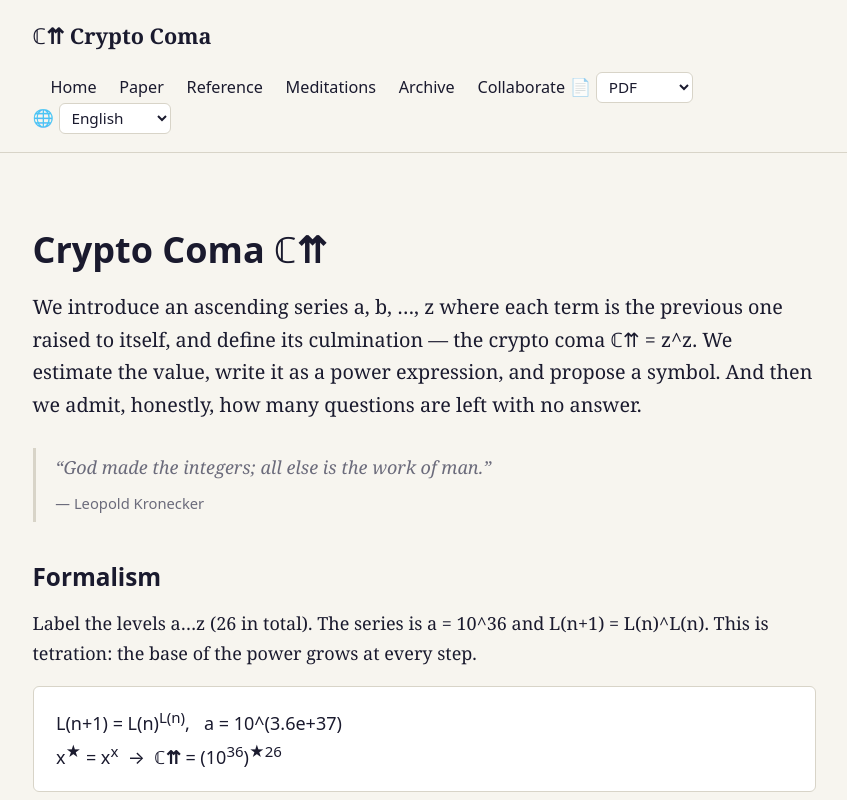
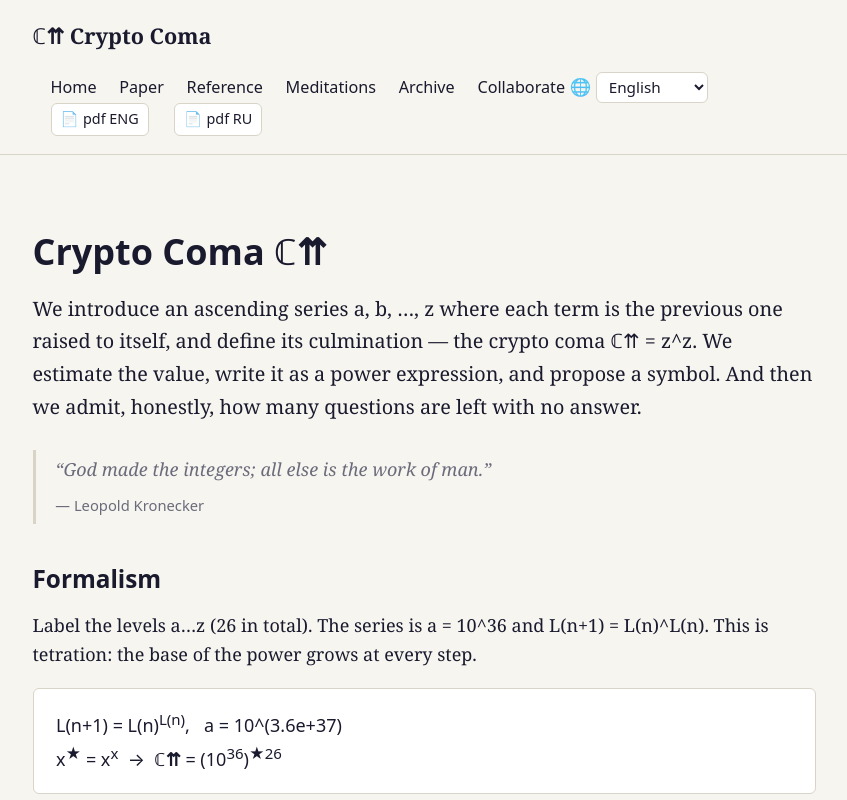
Before and after one commit to ink-shtil/crypto-coma, an Astro site in the folder site/: page /crypto-coma/en/article in a window 1280 px wide. Shown: the top 800 px of the page, without its empty margins (216-1063 px from the left). Built offline with nearby package versions, Linux system fonts and the light colour scheme; Astro itself is replaced by a stand-in of ours.

Commit message:
pdf btns

```diff
--- a/site/src/components/PdfSwitcher.astro
+++ b/site/src/components/PdfSwitcher.astro
@@ -1,67 +1,48 @@
 ---
-import { useTranslations, withBase } from "../i18n/utils";
-import type { Lang } from "../i18n/ui";
+import { withBase } from "../i18n/utils";
 
-// Paper PDF chooser, styled to match the language switcher (LangSwitcher): a native <select>
-// with an emoji prefix — 📄 here, in place of the globe. The two editions (EN/RU) are fixed
-// and independent of the site's UI locale; each is published to the site root by the deploy
-// job (crypto-coma-{en,ru}.pdf).
-//
-// Navigation uses `location.href` (same tab), exactly like LangSwitcher — this is the
-// Safari-safe path: Safari blocks window.open() fired from a <select> change event, but a
-// same-tab navigation from that event works everywhere.
-const { current } = Astro.props as { current: Lang };
-const t = useTranslations(current);
-
+// Two separate download buttons for the paper PDF, one per edition — "📄 pdf ENG" and
+// "📄 pdf RU". Plain anchors with the `download` attribute: a direct user-gesture link that
+// downloads reliably in every browser (Safari included). Each edition is published to the
+// site root by the deploy job (crypto-coma-{en,ru}.pdf).
 const editions = [
-  { label: "English", href: withBase("/crypto-coma-en.pdf") },
-  { label: "Русский", href: withBase("/crypto-coma-ru.pdf") },
+  { code: "ENG", label: "English", href: withBase("/crypto-coma-en.pdf") },
+  { code: "RU", label: "Русский", href: withBase("/crypto-coma-ru.pdf") },
 ];
 ---
 
-<label class="pdf-switch">
-  <span class="pdf-ico" aria-hidden="true">📄</span>
-  <span class="sr-only">{t("nav.pdf")}</span>
-  <select aria-label={t("nav.pdf")} onchange="if(this.value)location.href=this.value">
-    <option value="" selected>{t("nav.pdf")}</option>
-    {editions.map((e) => <option value={e.href}>{e.label}</option>)}
-  </select>
-</label>
+<span class="pdf-btns">
+  {
+    editions.map((e) => (
+      <a class="pdf-btn" href={e.href} download aria-label={`Download the paper — ${e.label} PDF`}>
+        <span aria-hidden="true">📄</span> pdf {e.code}
+      </a>
+    ))
+  }
+</span>
 
 <style>
-  .pdf-switch {
+  .pdf-btns {
     display: inline-flex;
     align-items: center;
-    gap: 0.3rem;
+    gap: 0.4rem;
     font-family: var(--sans);
-    font-size: 0.85rem;
   }
-  .pdf-ico {
-    font-size: 0.95rem;
-    opacity: 0.7;
-  }
-  .pdf-switch select {
-    font-family: var(--sans);
-    font-size: 0.85rem;
+  .pdf-btn {
+    display: inline-flex;
+    align-items: center;
+    gap: 0.25rem;
+    font-size: 0.8rem;
     color: var(--ink);
     background: #fff;
     border: 1px solid var(--rule);
     border-radius: 6px;
-    padding: 0.2rem 0.4rem;
-    cursor: pointer;
+    padding: 0.2rem 0.5rem;
+    text-decoration: none;
+    white-space: nowrap;
   }
-  .pdf-switch select:hover {
+  .pdf-btn:hover {
     border-color: var(--accent);
-  }
-  .sr-only {
-    position: absolute;
-    width: 1px;
-    height: 1px;
-    padding: 0;
-    margin: -1px;
-    overflow: hidden;
-    clip: rect(0, 0, 0, 0);
-    white-space: nowrap;
-    border: 0;
+    color: var(--accent);
   }
 </style>
--- a/site/src/layouts/Base.astro
+++ b/site/src/layouts/Base.astro
@@ -45,8 +45,8 @@ const showReview = reviewNeeded.includes(lang);
           <a href={path(lang, "/meditations")}>{t("nav.meditations")}</a>
           <a href={path(lang, "/archive")}>{t("nav.archive")}</a>
           <a href={path(lang, "/collaborate")}>{t("nav.collaborate")}</a>
-          <PdfSwitcher current={lang} />
           <LangSwitcher current={lang} />
+          <PdfSwitcher />
         </nav>
       </div>
     </header>
```
